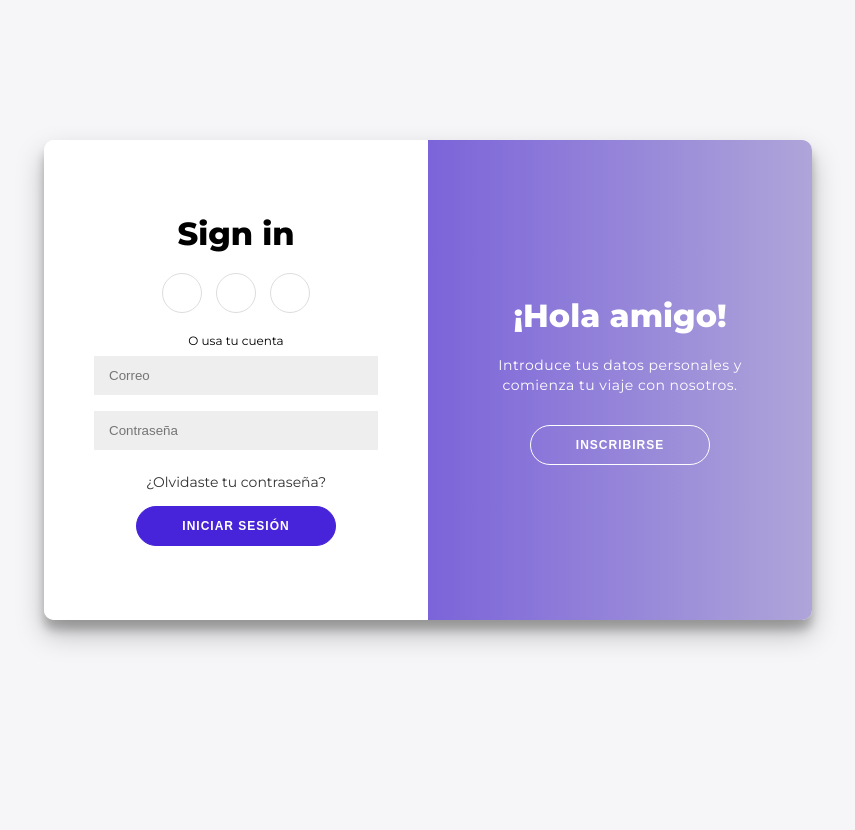
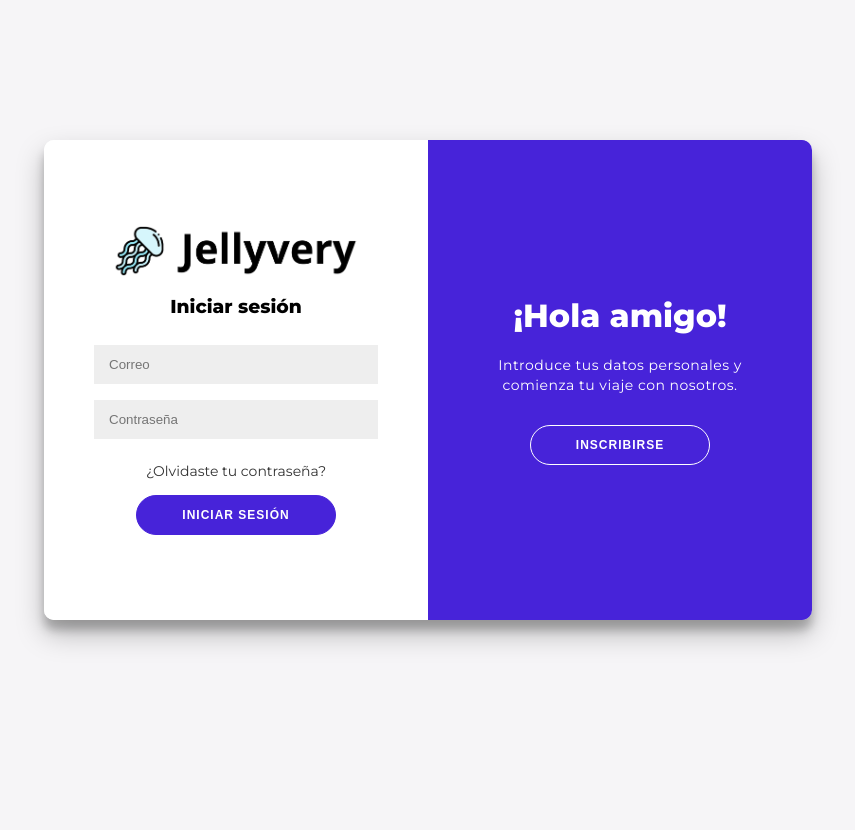
Before and after one commit to MarkSerna/Jellyvery, a PHP site: page /login.html in a window 1280 px wide. Shown: the whole page, without its empty margins (212-1067 px from the left). Run offline with PHP 8.4, Linux system fonts and the light colour scheme.

Commit message:
Se realiza la conexion del PHP con el HTML

```diff
--- a/css/login.css
+++ b/css/login.css
@@ -160,8 +160,8 @@ input {
 
 .overlay {
 	background: #AFA5D9;
-	background: -webkit-linear-gradient(to right, #4723D9, #AFA5D9);
-	background: linear-gradient(to right, #4723D9, #AFA5D9);
+	background: #4723D9;
+	background:  #4723D9;
 	background-repeat: no-repeat;
 	background-size: cover;
 	background-position: 0 0;
--- a/login.html
+++ b/login.html
@@ -9,33 +9,35 @@
 <body>
 <div class="container" id="container">
 	<div class="form-container sign-up-container">
-		<form action="#">
-			<h1>Crear cuenta</h1>
-			<div class="social-container">
+		<form action="./php/registro.php" method="post">
+			<img src="./img/logos/Jellyvery.png" alt="" width="250px">
+			<h3>Crear cuenta</h3>
+			<!-- <div class="social-container">
 				<a href="https://www.instagram.com/" class="social"><i class="fab fa-facebook-f"></i></a>
 				<a href="https://www.facebook.com/" class="social"><i class="fab fa-google-plus-g"></i></a>
 				<a href="#" class="social"><i class="fab fa-linkedin-in"></i></a>
-			</div>
-			<span>or use un correo para registrarse</span>
-			<input type="text" placeholder="Nombre" />
-			<input type="email" placeholder="Correo" />
-			<input type="password" placeholder="Contraseña" />
-			<button>Inscribirse</button>
+			</div> -->
+			<!-- <span>or use un correo para registrarse</span> -->
+			<input type="text" name="nombre" placeholder="Nombre" />
+			<input type="email" name="correo" placeholder="Correo" />
+			<input type="password" name="clave" placeholder="Contraseña" />
+			<button type="submit">Inscribirse</button>
 		</form>
 	</div>
 	<div class="form-container sign-in-container">
-		<form action="#">
-			<h1>Sign in</h1>
-			<div class="social-container">
-				<a href="#" class="social"><i class="fab fa-facebook-f"></i></a>
+		<form action="./php/login.php" method="post">
+			<img src="./img/logos/Jellyvery.png" alt="" width="250px">
+			<h3>Iniciar sesión</h3>
+			<!-- <div class="social-container">
+				<a href="" class="social"><i class="fab fa-facebook-f"></i></a>
 				<a href="#" class="social"><i class="fab fa-google-plus-g"></i></a>
 				<a href="#" class="social"><i class="fab fa-linkedin-in"></i></a>
-			</div>
-			<span>O usa tu cuenta</span>
-			<input type="email" placeholder="Correo" />
-			<input type="password" placeholder="Contraseña" />
+			</div> -->
+			<!-- <span>O usa tu cuenta</span> -->
+			<input type="email" name="correo" placeholder="Correo" />
+			<input type="password" name="clave" placeholder="Contraseña" />
 			<a href="#">¿Olvidaste tu contraseña?</a>
-			<button>Iniciar sesión</button>
+			<button type="submit">Iniciar sesión</button>
 		</form>
 	</div>
 	<div class="overlay-container">
```
Also changed, not shown: php/login.php (added, +18 -0 lines), php/registro.php (added, +19 -0 lines).
